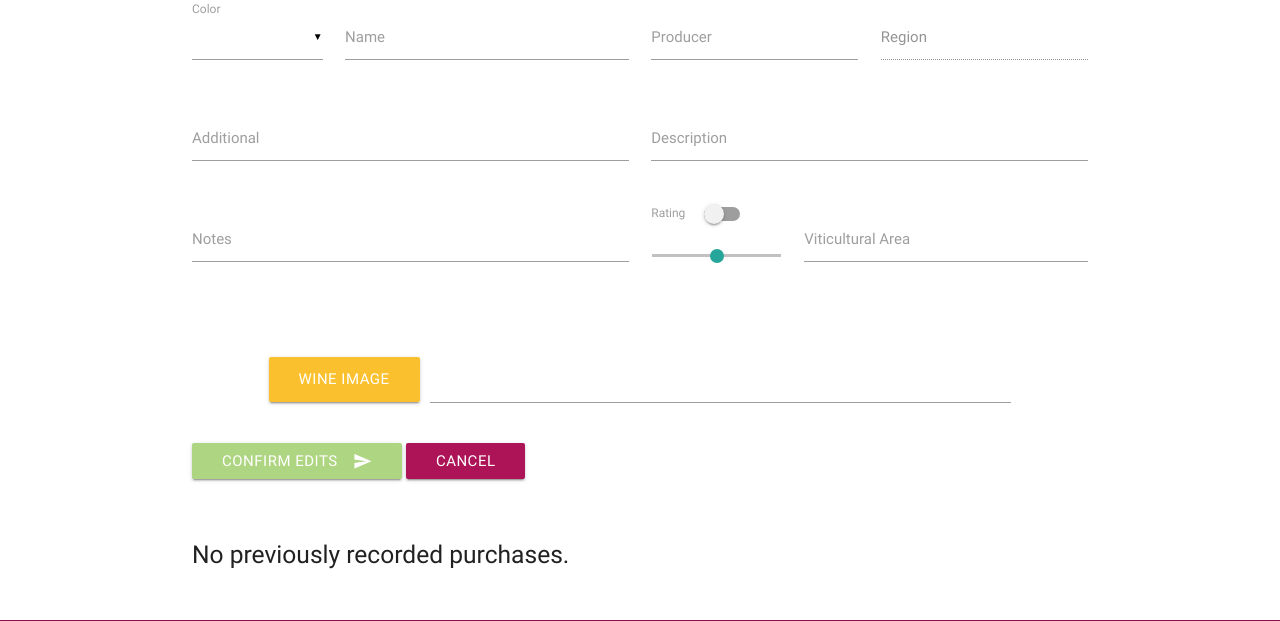
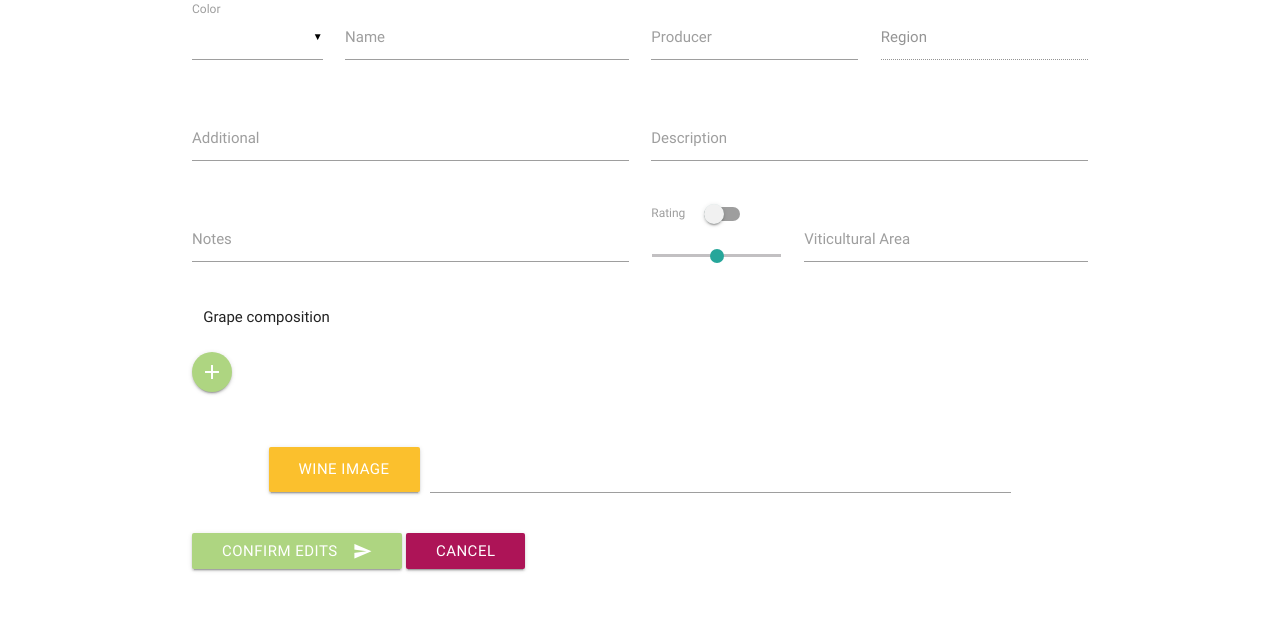
Before and after one commit to threecgreen/vinoteca, a Django app: template view/templates/edit_wine.html in a window 1280 px wide. Shown: the part 172-793 px from the top of the page. Run offline with Django 3.2, Linux system fonts and the light colour scheme; the template is opened without the code that fills it, so the values that code supplies are empty; some libraries are stand-ins or nearby versions.

Commit message:
Fix bug preventing adding grape composition to extant wines

```diff
--- a/view/templates/edit_wine.html
+++ b/view/templates/edit_wine.html
@@ -61,6 +61,9 @@
             </div>
 
             {# Grapes #}
+            <div class="row col s12">
+                <h6>Grape composition</h6>
+            </div>
             {% for grape in grapes %}
                 {% cycle '<div class="row">' '' %}
                 {% with count=forloop.counter %}
@@ -76,13 +79,13 @@
                 {% cycle '' '</div>' %}
             {% empty %}
                 <div class="row">
-                    <div class="col s12 m6" hidden>
+                    <div class="col s12 m6">
                         <a class="btn-floating waves-effect waves-light light-green lighten-2 grape-btn" id="grape-btn-1">
                             <i class="material-icons">add</i>
                         </a>
                     </div>
                     <div class="input-field col s4 m2" hidden id="grape-form-1-pct">
-                        <input id="grape-1-pct" name="grape-1-pct" type="number" class="validate" value=33>
+                        <input id="grape-1-pct" name="grape-1-pct" type="number" class="validate" value=100>
                         <label for="grape-1-pct">Percentage</label>
                     </div>
                     <div class="input-field col s8 m4" hidden id="grape-form-1-name">
@@ -95,7 +98,7 @@
                         </a>
                     </div>
                     <div class="input-field col s4 m2" hidden id="grape-form-2-pct">
-                        <input id="grape-2-pct" name="grape-2-pct" type="number" class="validate" value=25>
+                        <input id="grape-2-pct" name="grape-2-pct" type="number" class="validate" value=50>
                         <label for="grape-2-pct">Percentage</label>
                     </div>
                     <div class="input-field col s8 m4" hidden id="grape-form-2-name">
@@ -109,12 +112,24 @@
                         </a>
                     </div>
                     <div class="input-field col s4 m2" hidden id="grape-form-3-pct">
-                        <input id="grape-3-pct" name="grape-3-pct" type="number" class="validate" value=20>
+                        <input id="grape-3-pct" name="grape-3-pct" type="number" class="validate" value=33>
                         <label for="grape-3-pct">Percentage</label>
                     </div>
                     <div class="input-field col s8 m4" hidden id="grape-form-3-name">
-                        <input id="auto-grape-3" name="grape-5" type="text" class="autocomplete">
+                        <input id="auto-grape-3" name="grape-3" type="text" class="autocomplete">
                         <label for="auto-grape-3">Grape</label>
+                    </div>
+                    <div class="col s12 m6" hidden> <a class="btn-floating waves-effect waves-light light-green lighten-2 grape-btn" id="grape-btn-4">
+                        <i class="material-icons">add</i>
+                    </a>
+                    </div>
+                    <div class="input-field col s4 m2" hidden id="grape-form-4-pct">
+                        <input id="grape-4-pct" name="grape-4-pct" type="number" class="validate" value=25>
+                        <label for="grape-4-pct">Percentage</label>
+                    </div>
+                    <div class="input-field col s8 m4" hidden id="grape-form-4-name">
+                        <input id="auto-grape-4" name="grape-4" type="text" class="autocomplete">
+                        <label for="auto-grape-4">Grape</label>
                     </div>
                 </div>
             {% endfor %}
```
